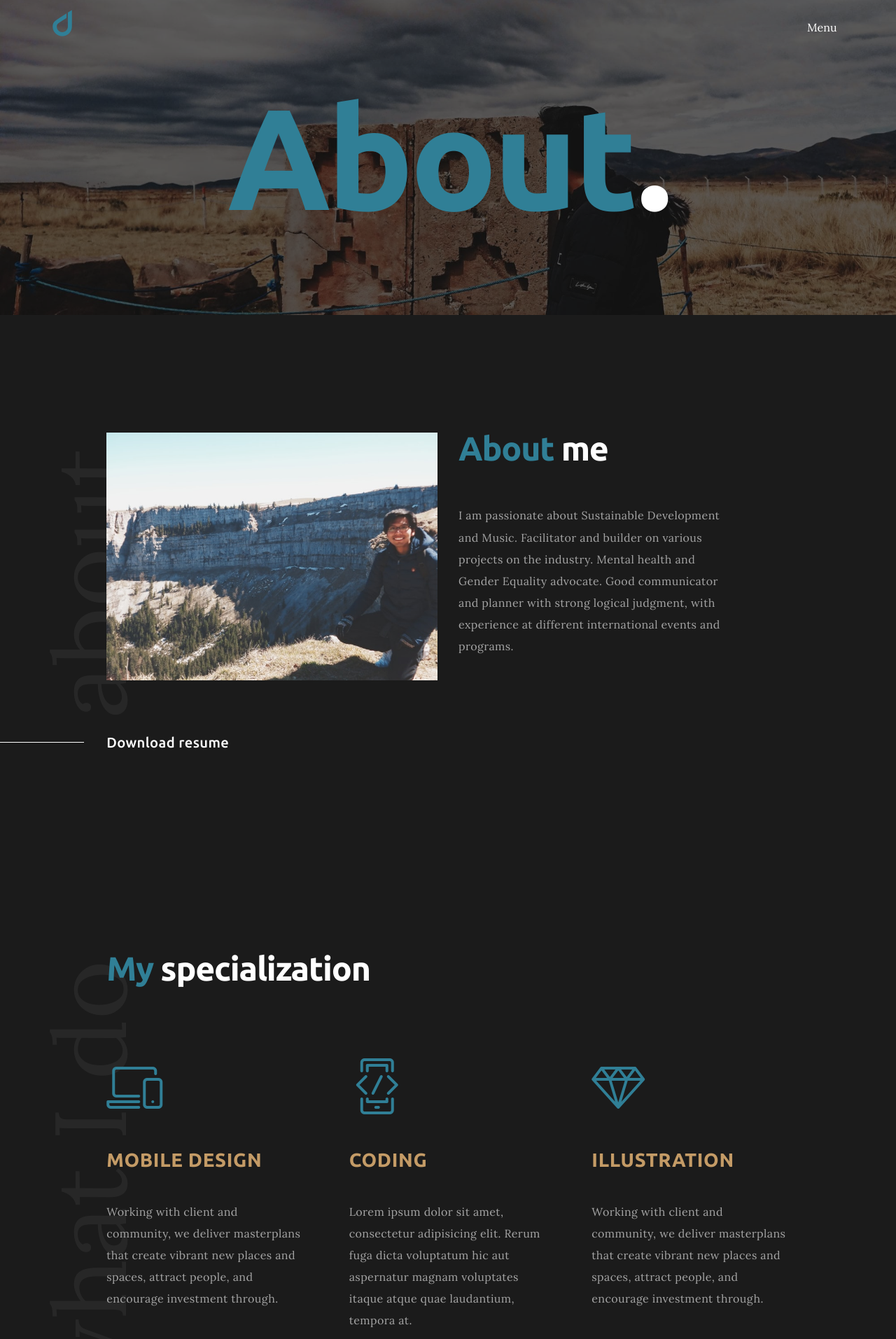
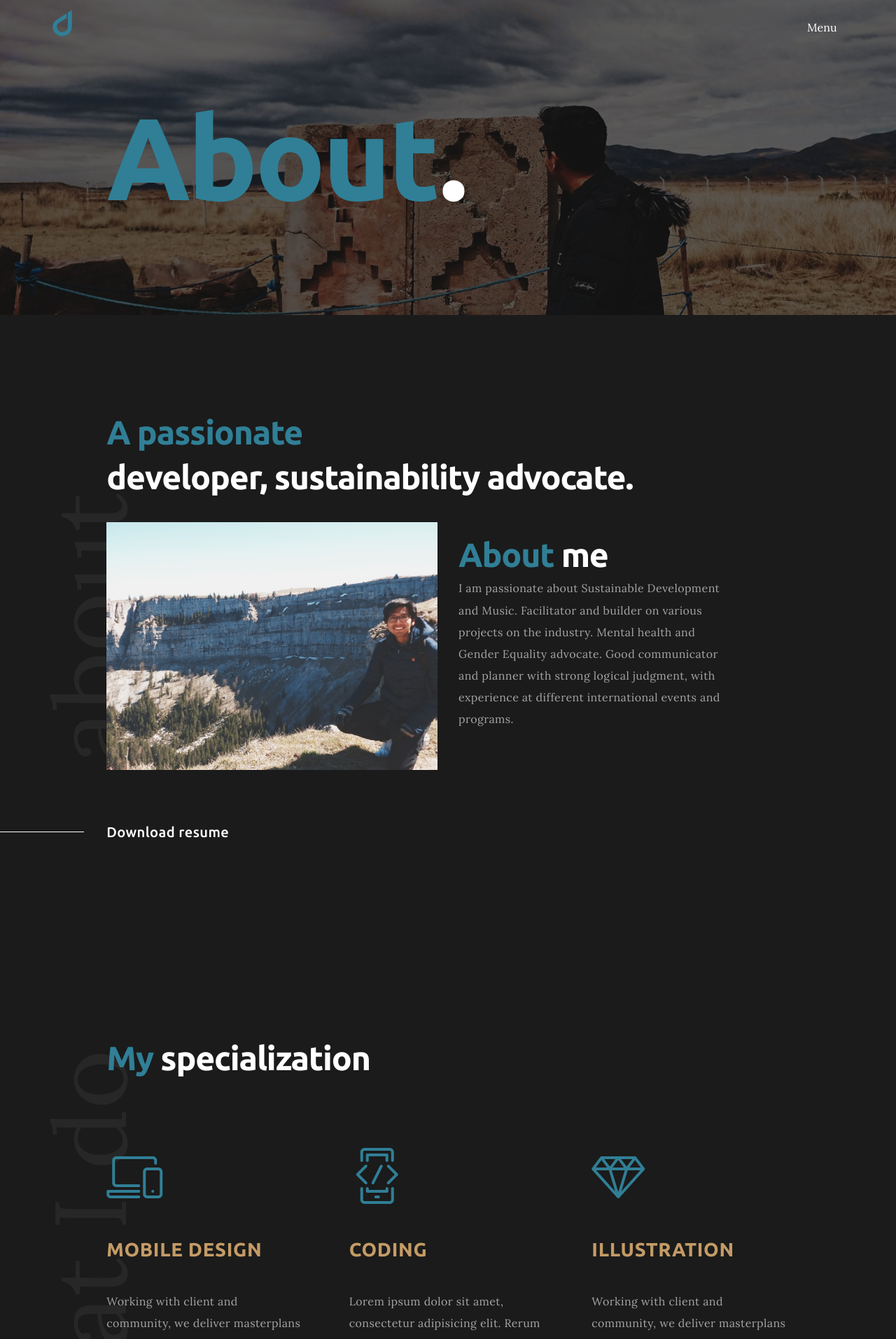
Before and after one commit to thethoughtfulmillennial/thethoughtfulmillennial.github.io, a Jekyll site: the page built from about.html, in a window 1280 px wide. Shown: the top 1913 px of the page at 70% size. Built offline with Jekyll 4.4.1, drawn with Linux system fonts in a browser that asks for light colours; some web fonts are replaced.

Commit message:
Updating about page.

```diff
--- a/about.html
+++ b/about.html
@@ -9,12 +9,10 @@ layout: default
 <div class="text-white section half">
 	<div class="hero--center">
 		<div class="section-bg mask" style="background-image:url(assets/images/bg/header_about.jpg);"></div>
-		<div class="boxed boxed-inner">
+		<div class="boxed boxed-inner w-100">
 			<div class="boxed">
 				<div class="container">
-					<div class="row">
-						<h1 class="text-white page-title"><span class="text-primary">About</span>.</h1>
-					</div>
+					<h1 class="text-white page-title"><span class="text-primary">About</span>.</h1>
 				</div>
 			</div>
 		</div>
@@ -28,6 +26,12 @@ layout: default
 				<div class="container">
 					<div class="intro">
 						<div class="row align-items-center">
+							<div class="col-12">
+								<h2 class="title text-primary">A passionate</h2>
+							</div>
+							<div class="col-12">
+								<h2 class="title">developer, sustainability advocate.</h2>
+							</div>
 							<div class="col-lg-6">
 								<img src="assets/images/about.jpg" class="image-holder">
 							</div>
--- a/assets/css/style.css
+++ b/assets/css/style.css
@@ -1253,7 +1253,7 @@ a.brand:focus{
 .title{
   letter-spacing: -0.025em;
   line-height: 1.33333;
-  margin:0 0 3rem;
+  margin: 0;
   color: white;
 }
 
@@ -2429,7 +2429,6 @@ figure {
   height: 100%;
   display: flex;
   align-items: center;
-  justify-content: center;
 }
 .half {
   height: 50vh !important;
@@ -2445,5 +2444,5 @@ figure {
 
 h1.page-title {
   margin: 0;
-  font-size: 16vw;
-}
+  font-size: 13vw;
+}
--- a/index.html
+++ b/index.html
@@ -129,7 +129,7 @@ layout: default
 			<div class="boxed boxed-inner">
 				<div class="boxed">
 					<div class="container">
-						<h2 class="title mb-5 pb-5"> <span class="text-primary">My</span> projects</h2>
+						<h2 class="title mb-5"> <span class="text-primary">My</span> projects</h2>
 						<div class="row justify-content-center portfolio-items">
 							{% assign ordered_projects = site.projects | sort:"order" %}
 							{% for project in ordered_projects limit:3 %}
@@ -168,7 +168,7 @@ layout: default
 				<div class="boxed">
 					<div class="container">
 						<div class="">
-							<h2 class="title mb-5 pb-5"> <span class="text-primary">My</span> blog</h2>
+							<h2 class="title mb-5"> <span class="text-primary">My</span> blog</h2>
 							<div class="row">
 								<div class="col-md-12">
 									{% for post in site.posts limit:3 %}
```
